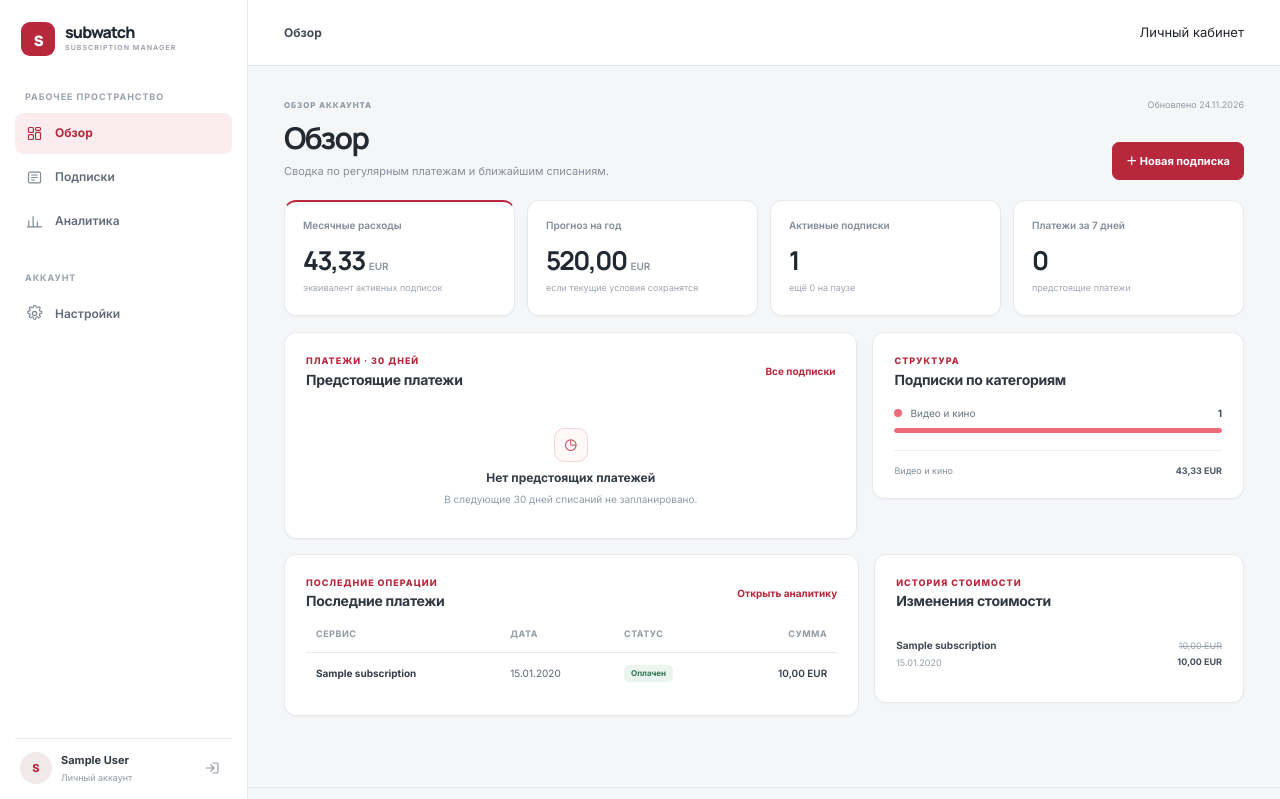
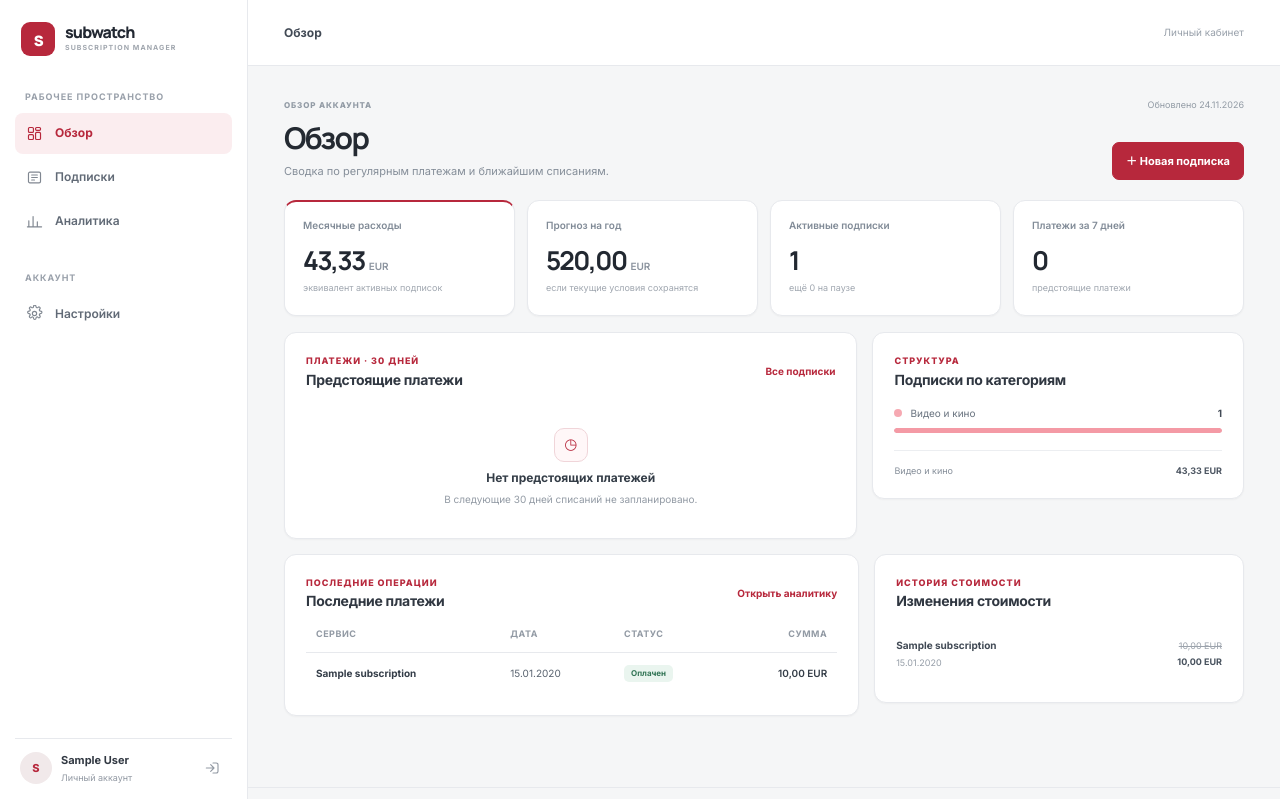
Before and after one commit to karimover/subwatch, a Django app: page /dashboard/ in a window 1280 px wide. Shown: the top 799 px of the page. Run offline with Django 5.2, Linux system fonts and the light colour scheme; a user stored in the database is signed in; data comes from the database, SQL or seed files in the repository; tables that the repository leaves empty hold one stand-in row (values such as "Sample post").

Commit message:
Tone down category colors and refine workspace header

```diff
--- a/static/css/app.css
+++ b/static/css/app.css
@@ -212,6 +212,7 @@ button:focus-visible, a:focus-visible, input:focus-visible, select:focus-visible
 }
 .topbar-left, .topbar-right { display: flex; align-items: center; gap: 16px; }
 .topbar-context { color: #424a55; font-size: 12px; font-weight: 700; }
+.workspace-label { color: #98a0aa; font-size: 10px; }
 .privacy-indicator { display: inline-flex; align-items: center; gap: 7px; color: #8a929d; font-size: 10px; }
 .privacy-indicator i { width: 6px; height: 6px; border-radius: 50%; background: #5b9b7b; }
 .topbar-quick-add {
@@ -373,7 +374,7 @@ button:focus-visible, a:focus-visible, input:focus-visible, select:focus-visible
     height: 8px;
     flex: 0 0 8px;
     border-radius: 50%;
-    background: var(--category-color, #a9afb8);
+    background: color-mix(in srgb, var(--category-color, #a9afb8) 58%, #fff);
 }
 .upcoming-name { display: flex; flex: 1; flex-direction: column; min-width: 0; gap: 2px; }
 .upcoming-name strong { color: #39414b; font-size: 11px; font-weight: 700; }
@@ -384,7 +385,7 @@ button:focus-visible, a:focus-visible, input:focus-visible, select:focus-visible
 .category-row-title { display: flex; align-items: center; gap: 8px; color: #68727e; font-size: 10px; }
 .category-row-title strong { margin-left: auto; color: #424b56; font-size: 10px; }
 .category-progress { height: 5px; margin-top: 7px; overflow: hidden; border-radius: 20px; background: #f0f2f4; }
-.category-progress span { display: block; height: 100%; border-radius: inherit; background: var(--category-color, #b8bec6); }
+.category-progress span { display: block; height: 100%; border-radius: inherit; background: color-mix(in srgb, var(--category-color, #b8bec6) 68%, #fff); }
 .category-totals { display: flex; flex-direction: column; gap: 8px; margin-top: 17px; padding-top: 13px; border-top: 1px solid #eceef1; }
 .category-totals > div { display: flex; justify-content: space-between; gap: 10px; color: #858e99; font-size: 9px; }
 .category-totals strong { color: #4d5662; font-size: 9px; font-weight: 700; }
@@ -600,7 +601,7 @@ input[type="date"]::-webkit-calendar-picker-indicator { opacity: .65; }
     flex: 0 0 31px;
     border: 1px solid color-mix(in srgb,var(--category-color,#aab1ba) 24%, #e7e9ed);
     border-radius: 8px;
-    background: color-mix(in srgb,var(--category-color,#aab1ba) 10%, #fff);
+    background: color-mix(in srgb,var(--category-color,#aab1ba) 8%, #fff);
     color: color-mix(in srgb,var(--category-color,#727b86) 75%, #252c35);
     font-size: 12px;
     font-weight: 800;
```
